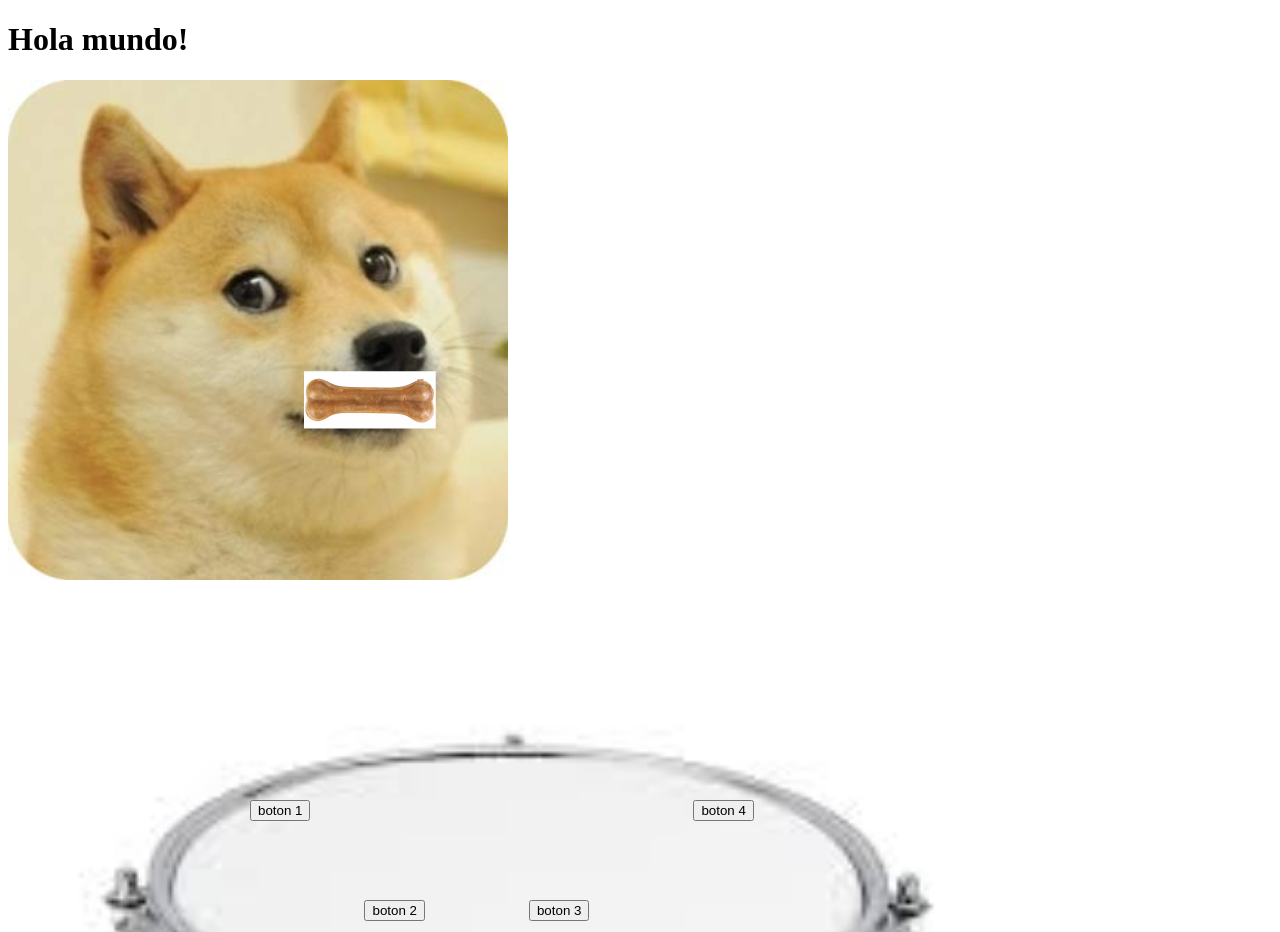
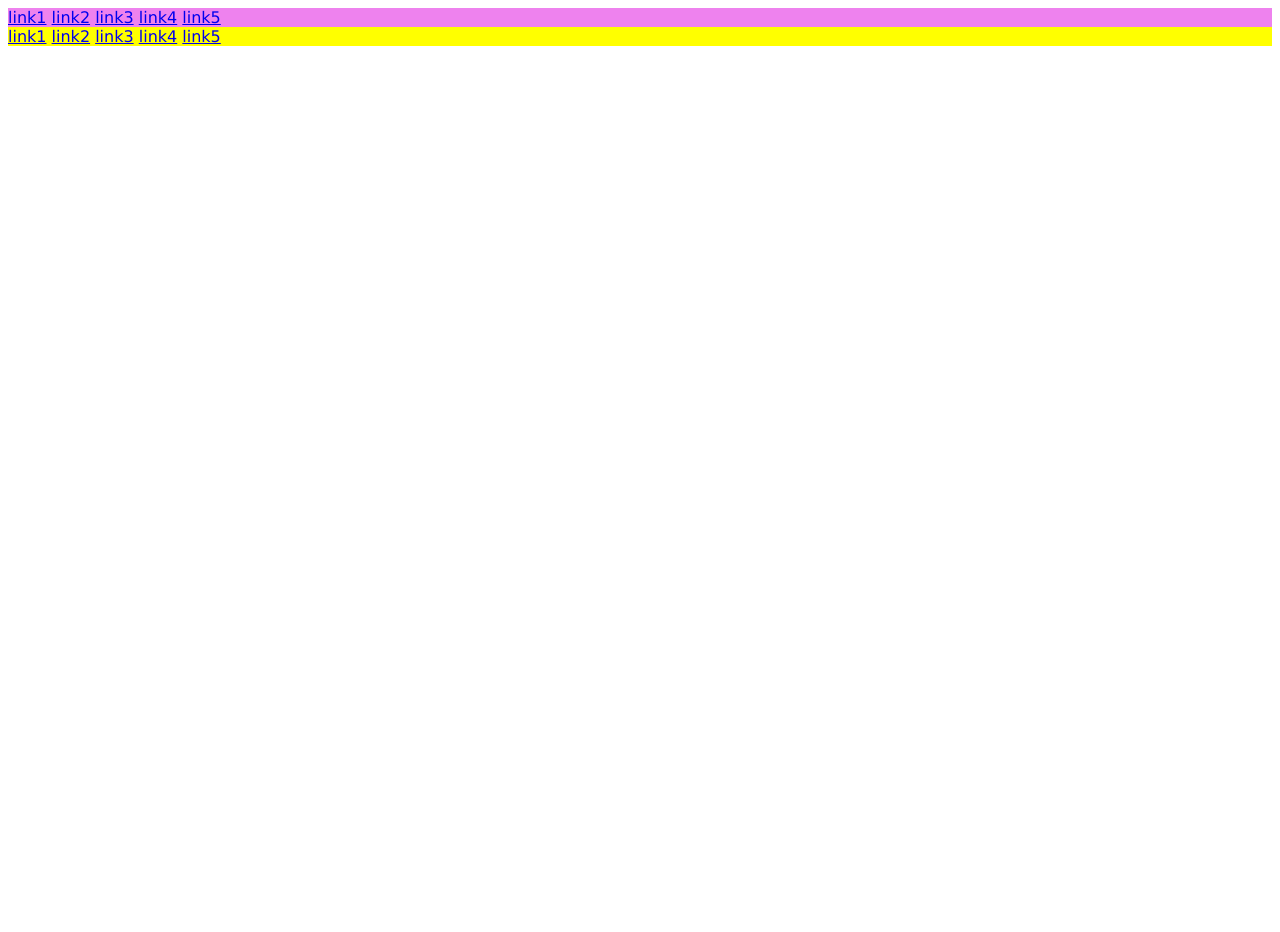
Before and after one commit to TotoGGxd/app-basic-html-03, a plain HTML site: page index.html in a window 1280 px wide. Shown: the top 932 px of the page. After the commit the page ends 800 px from the top, so only its background shows below. Drawn offline with Linux system fonts and the light colour scheme.

Commit message:
id class y tag css

```diff
--- a/app.js
+++ b/app.js
@@ -1,4 +1,4 @@
-const doge = document.getElementById('doge');
+/*const doge = document.getElementById('doge');
 
 doge.addEventListener('click', ()=>{
     console.log('Guau, guau.');
@@ -11,4 +11,4 @@ drumButtons.forEach(
             button.style.left = `${button.dataset.posx}px`;
             button.style.top = `${button.dataset.posy}px`;
         }
-);
+);*/
--- a/index.html
+++ b/index.html
@@ -5,16 +5,20 @@
         <link rel="stylesheet" href="style.css">
     </head>
     <body>
-        <h1>Hola mundo!</h1>
-        <img id="doge" src="images/doge.jpg" width="500" height="500">
-        <img id="hueso" src="images/hueso.jpg">
-        <img src="images/tambor.jpg" width="1000" height="1000">
-            <div id="drum-buttons-container">
-                <button class="btn-drum" data-posx="250" data-posy="800">boton 1</button>
-                <button class="btn-drum" data-posx="300" data-posy="900">boton 2</button>
-                <button class="btn-drum" data-posx="400" data-posy="900">boton 3</button>
-                <button class="btn-drum" data-posx="500" data-posy="800">boton 4</button>
-            </div>
+        <nav id="nav-container-01" class="nav-menu-bar">
+            <a href="#">link1</a>
+            <a href="#">link2</a>
+            <a href="#">link3</a>
+            <a href="#">link4</a>
+            <a href="#">link5</a>
+        </nav>
+        <nav id="nav-container-02">
+            <a href="#">link1</a>
+            <a href="#">link2</a>
+            <a href="#">link3</a>
+            <a href="#">link4</a>
+            <a href="#">link5</a>
+        </nav>
         <script type="text/javascript" src="app.js"></script>
     </body>
 </html>
--- a/style.css
+++ b/style.css
@@ -19,3 +19,20 @@
 .btn-drum{
     position: relative;
 }
+
+/*edita todos los tag nav*/
+nav{
+    font-family: Verdana, Geneva, Tahoma, sans-serif;
+    color: black;
+    background-color: red;
+}
+
+/*edita todos los que tengan el identificador*/
+#nav-container-02{
+   background-color: yellow;
+}
+
+/*todos los que tengan la clase*/
+.nav-menu-bar{
+    background-color: violet;
+}
```
